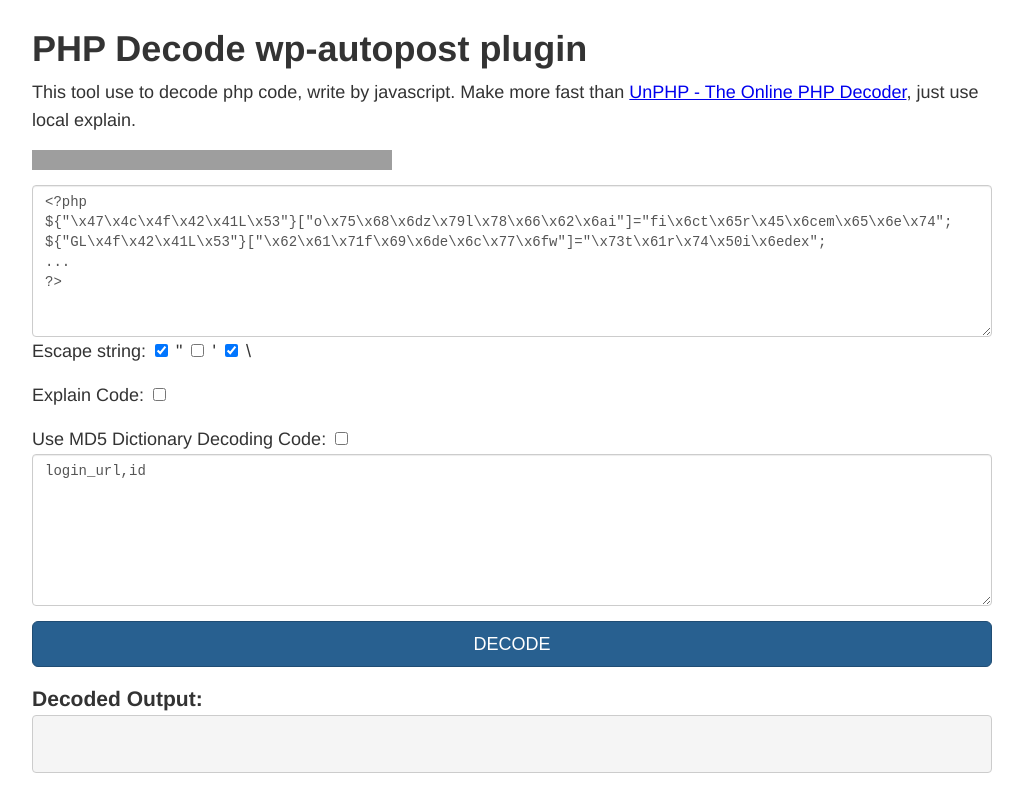
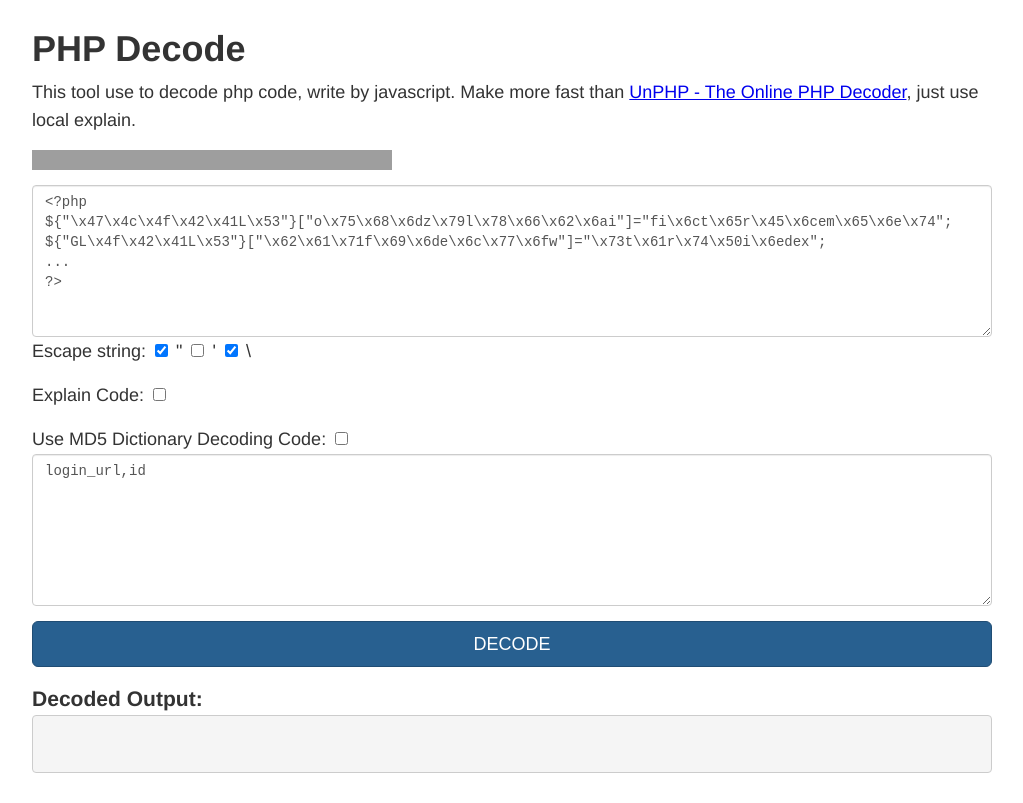
Before and after one commit to jscck/unphp, a plain HTML site: page index.html in a window 1280 px wide. Shown: the whole page, without its empty margins (128-1151 px from the left). Drawn offline with Linux system fonts and the light colour scheme; grey boxes are pictures that could not be loaded.

Commit message:
Update index.html

```diff
--- a/index.html
+++ b/index.html
@@ -3,7 +3,7 @@
 <head>
 	<meta charset="utf-8">
 	<meta http-equiv="X-UA-Compatible" content="IE=edge">
-	<title>PHP Decode wp-autopost plugin</title>
+	<title>PHP Decode</title>
 	<meta name="keywords" content="php decode, hex to string" />
 	<style type="text/css" media="screen">
 
@@ -142,7 +142,7 @@ pre code {
 
 </head>
 <body>
-	<h1>PHP Decode wp-autopost plugin</h1>
+	<h1>PHP Decode</h1>
 
 	<p>This tool use to decode php code, write by javascript. Make more fast than <a href="http://www.unphp.net/" target="_blank" >UnPHP - The Online PHP Decoder</a>, just use local explain.</p>
 
```
